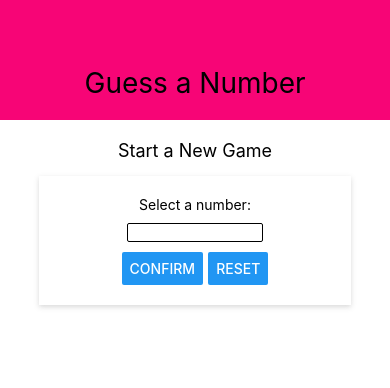
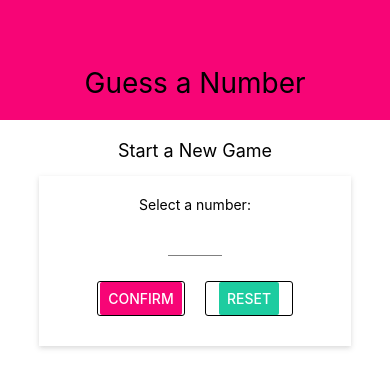
Before and after one commit to AhmedAlsudairi/Guess-Number-App, a React Native app: screen / in a window 390 px wide. Shown: the top 388 px of the page. Built offline with nearby package versions, Linux system fonts and the light colour scheme.

Commit message:
split Input component

```diff
--- a/components/Header/Header.js
+++ b/components/Header/Header.js
@@ -1,6 +1,6 @@
 import React from 'react';
 import { View, Text, StyleSheet } from 'react-native';
-
+import colors from '../../constants/colors';
 const Header = (props) => {
 
     return (
@@ -13,7 +13,7 @@ const Header = (props) => {
 const styles = StyleSheet.create({
     header: {
         paddingTop: 45,
-        backgroundColor: '#f70576',
+        backgroundColor: colors.primary,
         width: '100%',
         height: 120,
         alignItems: 'center',
--- /dev/null
+++ b/components/Input/Input.js
@@ -0,0 +1,19 @@
+import React from 'react';
+import {TextInput, StyleSheet} from 'react-native';
+
+const Input = (props) => {
+
+    return (
+        <TextInput {...props} style={{...styles.input,...props.style}}/>
+    );
+}
+
+const styles = StyleSheet.create({
+    input: {
+        borderBottomColor: 'gray',
+        borderBottomWidth: 1,
+        marginVertical: 15,
+        padding: 5
+    }
+})
+export default Input;
--- /dev/null
+++ b/constants/colors.js
@@ -0,0 +1,4 @@
+export default {
+    primary: '#f70576',
+    secondary: '#1dcca0'
+};
--- a/screens/StartScreen.js
+++ b/screens/StartScreen.js
@@ -1,17 +1,28 @@
 import React from 'react';
 import { View, Text, StyleSheet, TextInput, Button } from 'react-native';
 import Card from '../components/Card/Card';
-const Header = (props) => {
+import Input from '../components/Input/Input';
+import colors from '../constants/colors';
+import { Colors } from 'react-native/Libraries/NewAppScreen';
+const StartScreen = (props) => {
 
     return (
         <View style={styles.screen}>
             <Text style={styles.title}>Start a New Game</Text>
             <Card>
             <Text>Select a number:</Text>
-            <TextInput style={styles.input} />
+            <Input
+            style={styles.input}
+            keyboardType='number-pad'
+            maxLength={2}
+            blurOnSubmit />
             <View style={styles.buttons}>
-                <Button title='Confirm' />
-                <Button title='Reset' />
+                <View style={styles.button}>
+                    <Button title='Confirm' color={colors.primary}/>
+                </View>
+                <View style={styles.button}>
+                    <Button title='Reset' color={colors.secondary}/>
+                </View>
             </View>
             </Card>
         </View>
@@ -29,18 +40,23 @@ const styles = StyleSheet.create({
         fontSize: 18
     },
     input: {
-        borderColor: 'black',
-        borderWidth: 1,
-        marginVertical: 10,
-        borderRadius: 2,
-        width: '50%'
+        width: '20%',
+        textAlign: 'center'
     },
     buttons: {
         flexDirection: 'row',
         paddingHorizontal: 15,
         width: '65%',
-        justifyContent: 'space-between',
+        justifyContent: 'center',
         alignItems: 'center'
+    },
+    button: {
+        flexDirection: 'row',
+        width: '60%',
+        borderWidth: 1,
+        borderRadius: 3,
+        margin: 10,
+        justifyContent: 'center'
     }
 })
-export default Header;
+export default StartScreen;
```
